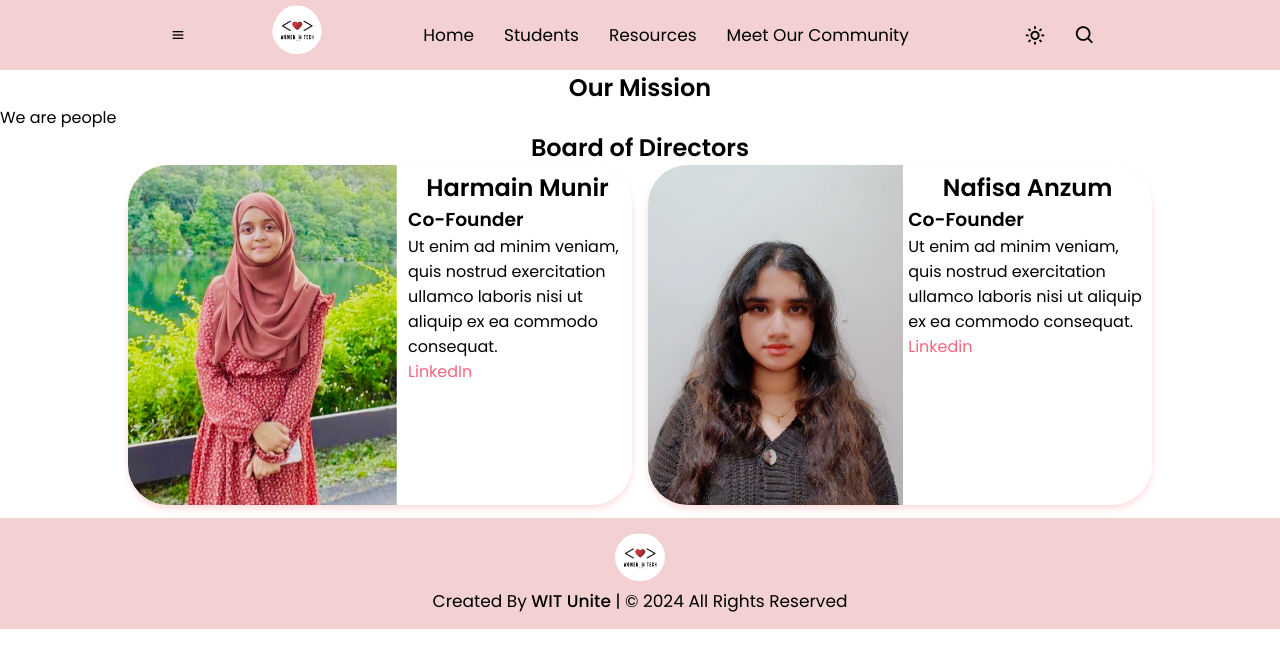
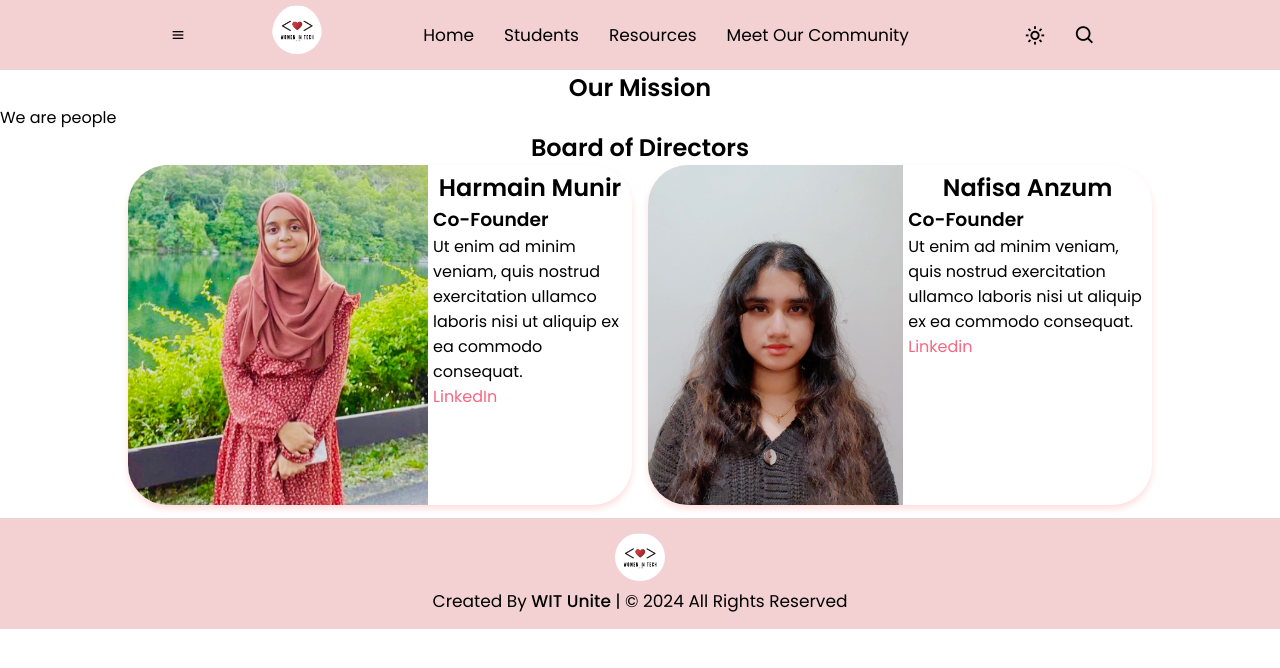
Before and after one commit to AliAngelinaaa/WITUnite, a React (Create React App) app: page /witunite/mtc in a window 1280 px wide. Shown: the top 668 px of the page. Built offline with nearby package versions, Linux system fonts and the light colour scheme.

Commit message:
harmains face is now fixed and shouldn't have resizing difficulties

```diff
--- a/src/css/mtc.css
+++ b/src/css/mtc.css
@@ -1,3 +1,9 @@
+/* Our Mission*/
+
+
+
+/* Our Board of Directors Section*/
+
 .container {
     display: flex;
     flex-direction: row;
@@ -23,7 +29,7 @@
 }
 
 .card:hover {
-    width: 90%;
+    width: 80%;
     margin-top: 10px;
 }
 
@@ -55,17 +61,17 @@ a:hover {
 }
 
 .HarmainImg {
-    width: 275px;
+    transform: scale(1.5);
+    width: 300px;
     object-fit: cover;
-    object-position: 5% 0;
-    transform: scale(1.5);
-    padding-right: 10%;
+    object-position: -5% 0;
+    padding-right: 50px;
 }
 
 
 
 
-@media (max-width: 700px) {
+@media (max-width: 600px) {
     .container {
         flex-direction: column;
         align-items: center;
@@ -86,7 +92,7 @@ a:hover {
     .circleBlock,
     .card div a,
     .card div p,
-    .card div h3 {
+    .card div h3, .card .HarmainImg {
         display: none;
     }
 
@@ -101,7 +107,7 @@ a:hover {
     .card:hover img,
     .card:hover div a,
     .card:hover div p,
-    .card:hover div h3 {
+    .card:hover div h3, .card:hover .HarmainImg {
         display: block;
     }
 
@@ -118,10 +124,12 @@ a:hover {
     }
 
     .HarmainImg {
-        /* height: 50%; */
-        justify-content: center;
-        object-fit: cover;
-        object-position: 5% 0;
+        width: 100%; /* Set the width of the image */
+        object-fit: cover; /* Cover the container while maintaining aspect ratio */
+        margin: 15% 0 125px 40%;
+        object-position: 15% 0; /* Adjust object position as needed */
+        transform: scale(2); /* Zoom the image by 1.5 times */
+        /* padding-bottom: 20%; Add padding on the right side */
     }
 
 }
--- a/src/pages/mtc.jsx
+++ b/src/pages/mtc.jsx
@@ -9,7 +9,8 @@ function Mtc() {
     return (
         <div>
             <h2>Our Mission</h2>
-            <p>We are people</p>
+                <p>We are people</p>
+
             <h2>Board of Directors</h2>
             <div className="container">
                 <div className="card">
```
